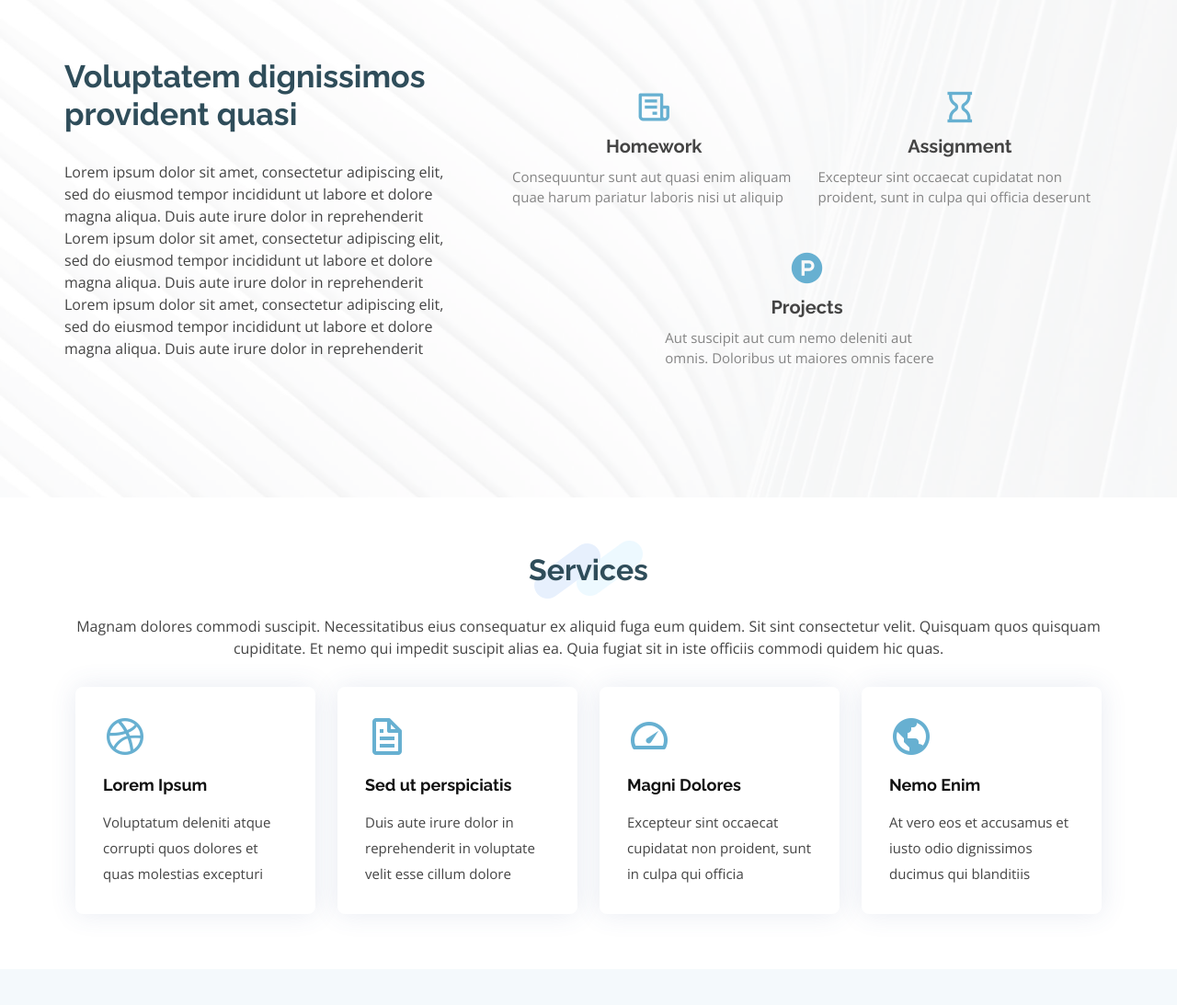
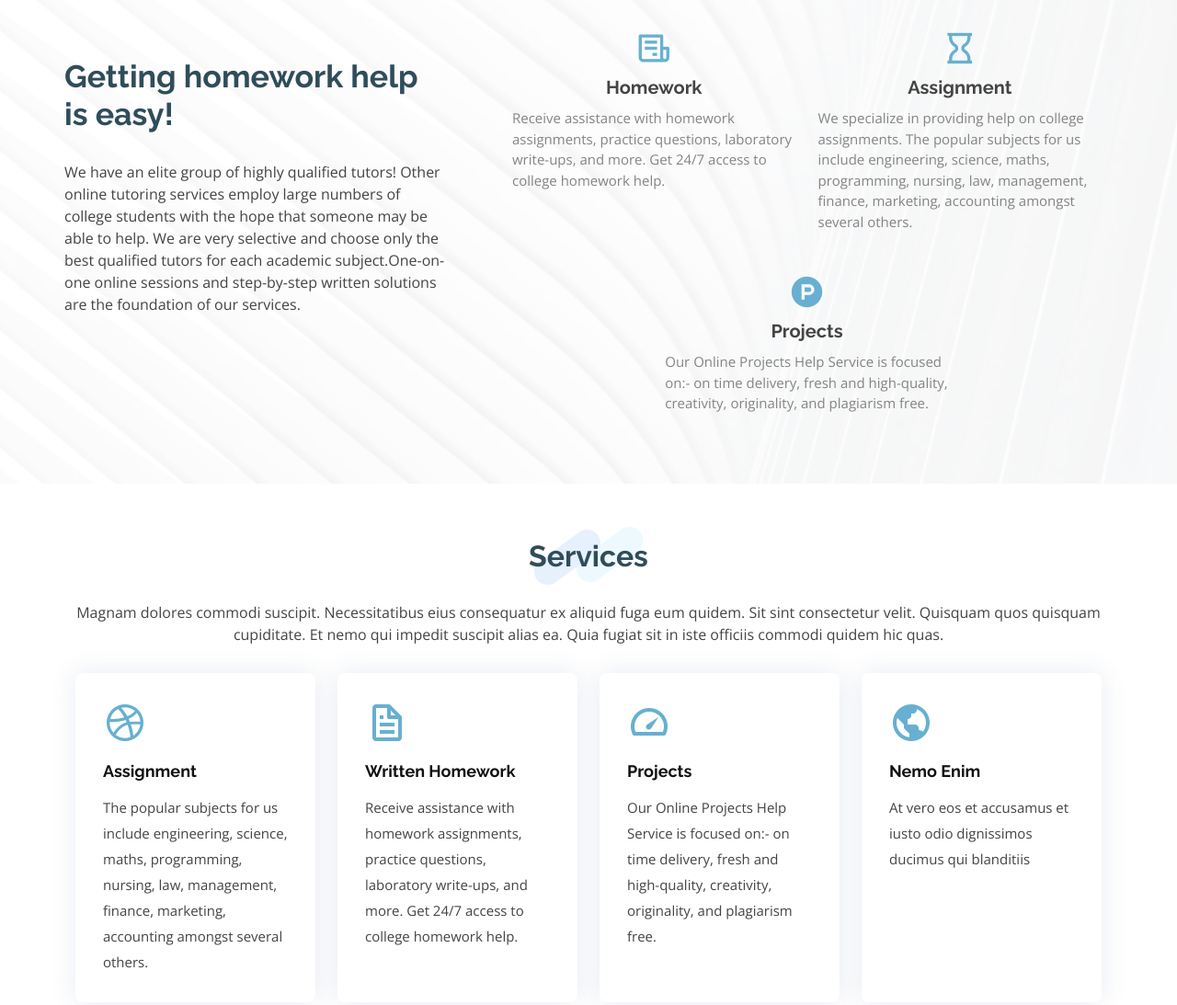
Before and after one commit to BaigDK/StudentHub, a plain HTML site: page index.html in a window 1280 px wide. Shown: the part 857-1950 px from the top of the page at 92% size. Drawn offline with nearby package versions, Linux system fonts and the light colour scheme.

Commit message:
Update index.html

```diff
--- a/index.html
+++ b/index.html
@@ -80,11 +80,9 @@
         <div class="row no-gutters">
           <div class="content col-xl-5 d-flex align-items-stretch" data-aos="fade-up">
             <div class="content">
-              <h3>Voluptatem dignissimos provident quasi</h3>
+              <h3>Getting homework help is easy!</h3>
               <p>
-                Lorem ipsum dolor sit amet, consectetur adipiscing elit, sed do eiusmod tempor incididunt ut labore et dolore magna aliqua. Duis aute irure dolor in reprehenderit
-                Lorem ipsum dolor sit amet, consectetur adipiscing elit, sed do eiusmod tempor incididunt ut labore et dolore magna aliqua. Duis aute irure dolor in reprehenderit
-                Lorem ipsum dolor sit amet, consectetur adipiscing elit, sed do eiusmod tempor incididunt ut labore et dolore magna aliqua. Duis aute irure dolor in reprehenderit
+                We have an elite group of highly qualified tutors! Other online tutoring services employ large numbers of college students with the hope that someone may be able to help. We are very selective and choose only the best qualified tutors for each academic subject.One-on-one online sessions and step-by-step written solutions are the foundation of our services.
 
               </p>
 
@@ -96,12 +94,12 @@
                 <div class="col-md-6 icon-box" data-aos="fade-up" data-aos-delay="100">
                   <center><i class="bx bx-receipt"></i>
                   <h4>Homework</h4></center>
-                  <p>Consequuntur sunt aut quasi enim aliquam quae harum pariatur laboris nisi ut aliquip</p>
+                  <p>Receive assistance with homework assignments, practice questions, laboratory write-ups, and more. Get 24/7 access to college homework help.</p>
                 </div>
                 <div class="col-md-6 icon-box" data-aos="fade-up" data-aos-delay="200">
                   <center><i class="bx bx-hourglass"></i>
                   <h4>Assignment</h4></center>
-                  <p>Excepteur sint occaecat cupidatat non proident, sunt in culpa qui officia deserunt</p>
+                  <p>We specialize in providing help on college assignments. The popular subjects for us include engineering, science, maths, programming, nursing, law, management, finance, marketing, accounting amongst several others.</p>
                 </div>
                 <div class="col-md-3 icon-box" data-aos="fade-up" data-aos-delay="300">
 
@@ -109,7 +107,7 @@
                 <div class="col-md-6 icon-box" data-aos="fade-up" data-aos-delay="300">
                 <center><i class="bx bxl-product-hunt"></i>
                   <h4>Projects</h4></center>
-                  <p>Aut suscipit aut cum nemo deleniti aut omnis. Doloribus ut maiores omnis facere</p>
+                  <p>Our Online Projects Help Service is focused on:- on time delivery, fresh and high-quality, creativity, originality, and plagiarism free.</p>
                 </div>
 
                 <div class="col-md-3 icon-box" data-aos="fade-up" data-aos-delay="300">
@@ -137,24 +135,25 @@
           <div class="col-md-6 col-lg-3 d-flex align-items-stretch mb-5 mb-lg-0">
             <div class="icon-box" data-aos="fade-up">
               <div class="icon"><i class="bx bxl-dribbble"></i></div>
-              <h4 class="title"><a href="">Lorem Ipsum</a></h4>
-              <p class="description">Voluptatum deleniti atque corrupti quos dolores et quas molestias excepturi</p>
+              <h4 class="title"><a href="">Assignment</a></h4>
+              <p class="description">The popular subjects for us include engineering, science, maths, programming, nursing, law, management, finance, marketing, accounting amongst several others.</p>
             </div>
           </div>
 
           <div class="col-md-6 col-lg-3 d-flex align-items-stretch mb-5 mb-lg-0">
             <div class="icon-box" data-aos="fade-up" data-aos-delay="100">
               <div class="icon"><i class="bx bx-file"></i></div>
-              <h4 class="title"><a href="">Sed ut perspiciatis</a></h4>
-              <p class="description">Duis aute irure dolor in reprehenderit in voluptate velit esse cillum dolore</p>
+              <h4 class="title"><a href="">Written Homework</a></h4>
+              <p class="description">Receive assistance with homework assignments, practice questions, laboratory write-ups, and more. Get 24/7 access to college homework help.</p>
             </div>
           </div>
 
           <div class="col-md-6 col-lg-3 d-flex align-items-stretch mb-5 mb-lg-0">
             <div class="icon-box" data-aos="fade-up" data-aos-delay="200">
               <div class="icon"><i class="bx bx-tachometer"></i></div>
-              <h4 class="title"><a href="">Magni Dolores</a></h4>
-              <p class="description">Excepteur sint occaecat cupidatat non proident, sunt in culpa qui officia</p>
+              <h4 class="title"><a href="">Projects</a></h4>
+              <p class="description">
+                Our Online Projects Help Service is focused on:- on time delivery, fresh and high-quality, creativity, originality, and plagiarism free.</p>
             </div>
           </div>
 
@@ -249,7 +248,7 @@
                   <i class="bx bxs-quote-alt-right quote-icon-right"></i>
                 </p>
                 <img src="assets/img/testimonials/testimonials-1.jpg" class="testimonial-img" alt="">
-                <h3>Saul Goodman</h3>
+                <h3>talha altair</h3>
                 <h4>Ceo &amp; Founder</h4>
               </div>
             </div><!-- End testimonial item -->
@@ -262,7 +261,7 @@
                   <i class="bx bxs-quote-alt-right quote-icon-right"></i>
                 </p>
                 <img src="assets/img/testimonials/testimonials-2.jpg" class="testimonial-img" alt="">
-                <h3>Sara Wilsson</h3>
+                <h3>sufiyan khan</h3>
                 <h4>Designer</h4>
               </div>
             </div><!-- End testimonial item -->
@@ -275,7 +274,7 @@
                   <i class="bx bxs-quote-alt-right quote-icon-right"></i>
                 </p>
                 <img src="assets/img/testimonials/testimonials-3.jpg" class="testimonial-img" alt="">
-                <h3>Jena Karlis</h3>
+                <h3>faizan </h3>
                 <h4>Store Owner</h4>
               </div>
             </div><!-- End testimonial item -->
@@ -288,7 +287,7 @@
                   <i class="bx bxs-quote-alt-right quote-icon-right"></i>
                 </p>
                 <img src="assets/img/testimonials/testimonials-4.jpg" class="testimonial-img" alt="">
-                <h3>Matt Brandon</h3>
+                <h3>surya hussain </h3>
                 <h4>Freelancer</h4>
               </div>
             </div><!-- End testimonial item -->
@@ -301,7 +300,7 @@
                   <i class="bx bxs-quote-alt-right quote-icon-right"></i>
                 </p>
                 <img src="assets/img/testimonials/testimonials-5.jpg" class="testimonial-img" alt="">
-                <h3>John Larson</h3>
+                <h3>vivek rathore</h3>
                 <h4>Entrepreneur</h4>
               </div>
             </div><!-- End testimonial item -->
@@ -326,7 +325,7 @@
 
           <div class="col-lg-4 col-md-6">
             <div class="member" data-aos="fade-up">
-              <div class="pic"><img src="assets/img/team/team-1.jpeg"class="img-fluid" alt=""></div>
+              <div class="pic"><img src="assets/img/team/team-1.jpg"class="img-fluid" alt=""></div>
               <div class="member-info">
                 <h4>Mohammed Adnan Baig </h4>
                 <span>Chief Executive Officer</span>
@@ -342,7 +341,7 @@
 
           <div class="col-lg-4 col-md-6">
             <div class="member" data-aos="fade-up" data-aos-delay="150">
-              <div class="pic"><img src="assets/img/team/team-2.jpg" class="img-fluid" alt=""></div>
+              <div class="pic"><img src="assets/img/team/team-2.jpeg" class="img-fluid" alt=""></div>
               <div class="member-info">
                 <h4>Naieem Ahmed</h4>
                 <span>Product Manager</span>
@@ -358,7 +357,7 @@
 
           <div class="col-lg-4 col-md-6">
             <div class="member" data-aos="fade-up" data-aos-delay="300">
-              <div class="pic"><img src="assets/img/team/team-3.jpg" class="img-fluid" alt=""></div>
+              <div class="pic"><img src="assets/img/team/team-3.jpeg" class="img-fluid" alt=""></div>
               <div class="member-info">
                 <h4>Ismail Affan</h4>
                 <span>CTO</span>
```
